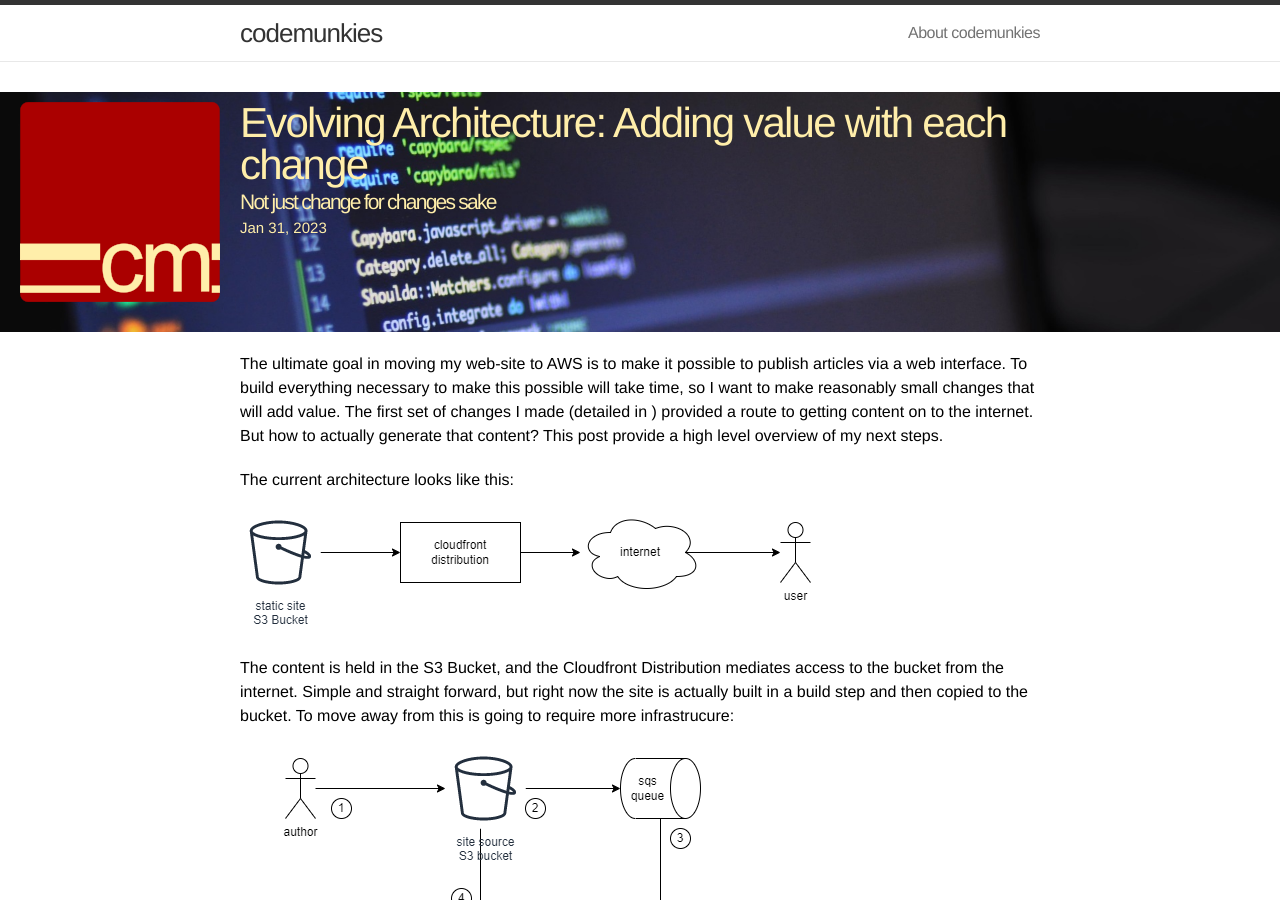
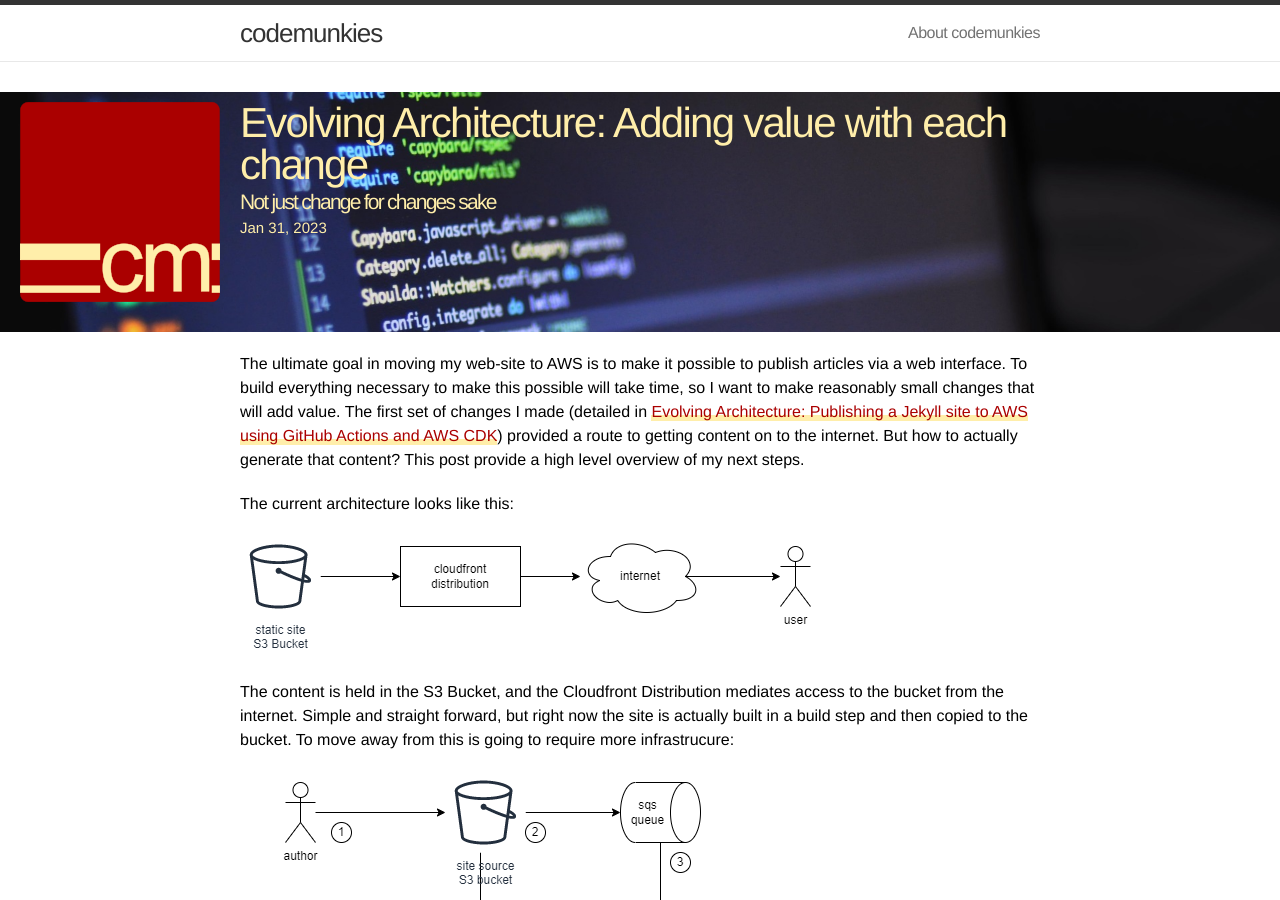
Before and after one commit to steve-codemunkies/stevehocking.github.io, a Jekyll site: the page built from _posts/2023-01-31-evolving-architecture-adding-value-with-each-change.md, in a window 1280 px wide and 900 px high. Built offline with Jekyll 4.4.1, drawn with Linux system fonts in a browser that asks for light colours; nearby versions of some CDN libraries; comment, search, counter and statistics services are not loaded.

```diff
--- a/_posts/2023-01-31-evolving-architecture-adding-value-with-each-change.md
+++ b/_posts/2023-01-31-evolving-architecture-adding-value-with-each-change.md
@@ -10,7 +10,7 @@ hero-image: /assets/2019-01-07-elite-hacking.jpg
 tile-image: /assets/2019-01-07-elite-hacking-tile.jpg
 ---
 
-The ultimate goal in moving my web-site to AWS is to make it possible to publish articles via a web interface. To build everything necessary to make this possible will take time, so I want to make reasonably small changes that will add value. The first set of changes I made (detailed in {{% post_url 2022-12-22-evolving-architecture-publish-jekyll-aws-cdk-github-actions %}}) provided a route to getting content on to the internet. But how to actually generate that content? This post provide a high level overview of my next steps.
+The ultimate goal in moving my web-site to AWS is to make it possible to publish articles via a web interface. To build everything necessary to make this possible will take time, so I want to make reasonably small changes that will add value. The first set of changes I made (detailed in [Evolving Architecture: Publishing a Jekyll site to AWS using GitHub Actions and AWS CDK]({% post_url 2022-12-22-evolving-architecture-publish-jekyll-aws-cdk-github-actions %})) provided a route to getting content on to the internet. But how to actually generate that content? This post provide a high level overview of my next steps.
 
 The current architecture looks like this:
 
```
Also changed, not shown: _posts/2022-12-27-evolving-architecture-short-fixing-cloudfront-distribution-function.md (+1 -1 lines), _posts/2023-01-07-evolving-architecture-unit-testing-cloudfront-function.md (+1 -1 lines).
